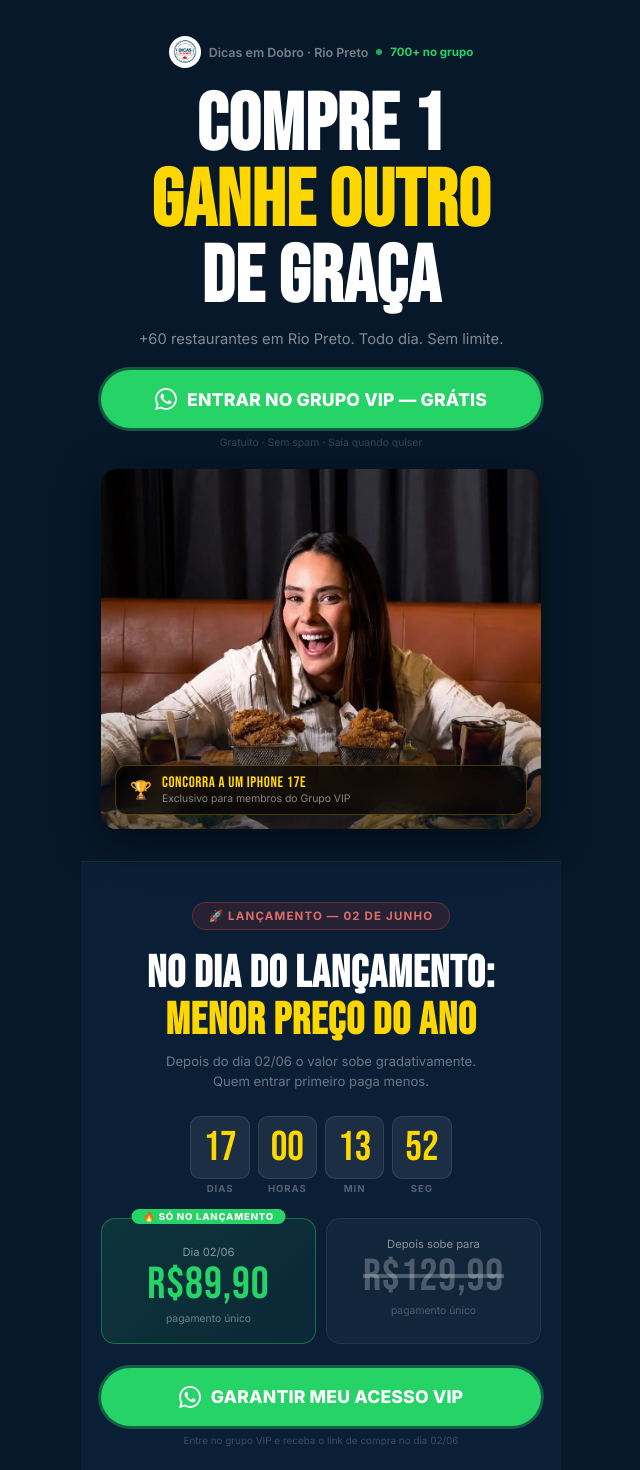
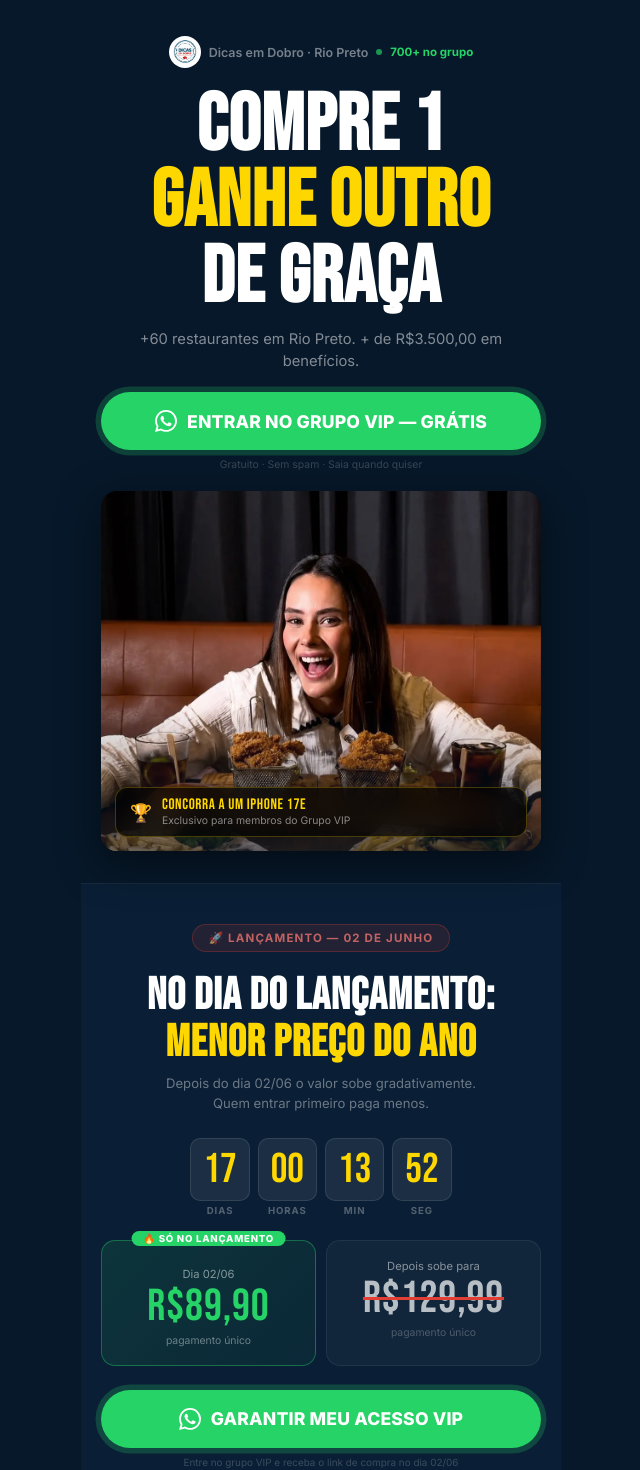
Before and after one commit to dicasemdobro/maiorconversao, a Next.js app: page / in a window 1280 px wide. Shown: the top 1470 px of the page, without its empty margins (319-959 px from the left). Built offline with nearby package versions, Linux system fonts and the light colour scheme.

Commit message:
Add files via upload

```diff
--- a/app/page.js
+++ b/app/page.js
@@ -146,7 +146,7 @@ export default function Home() {
         </h1>
 
         <p style={{ textAlign: 'center', color: 'rgba(255,255,255,0.5)', fontSize: '0.92rem', marginBottom: 20, lineHeight: 1.5 }}>
-          +60 restaurantes em Rio Preto. Todo dia. Sem limite.
+          +60 restaurantes em Rio Preto. + de R$3.500,00 em benefícios.
         </p>
 
         <CTAButton label="hero" />
@@ -241,9 +241,11 @@ export default function Home() {
             <p style={{
               fontFamily: "'Bebas Neue', sans-serif",
               fontSize: 'clamp(2rem, 8vw, 2.8rem)',
-              color: 'rgba(255,255,255,0.25)',
+              color: 'rgba(255,255,255,0.7)',
               lineHeight: 1, letterSpacing: '0.02em',
               textDecoration: 'line-through',
+              textDecorationColor: '#E33E33',
+              textDecorationThickness: 3,
             }}>R$129,99</p>
             <p style={{ color: 'rgba(255,255,255,0.25)', fontSize: '0.65rem', marginTop: 4 }}>pagamento único</p>
           </div>
```
